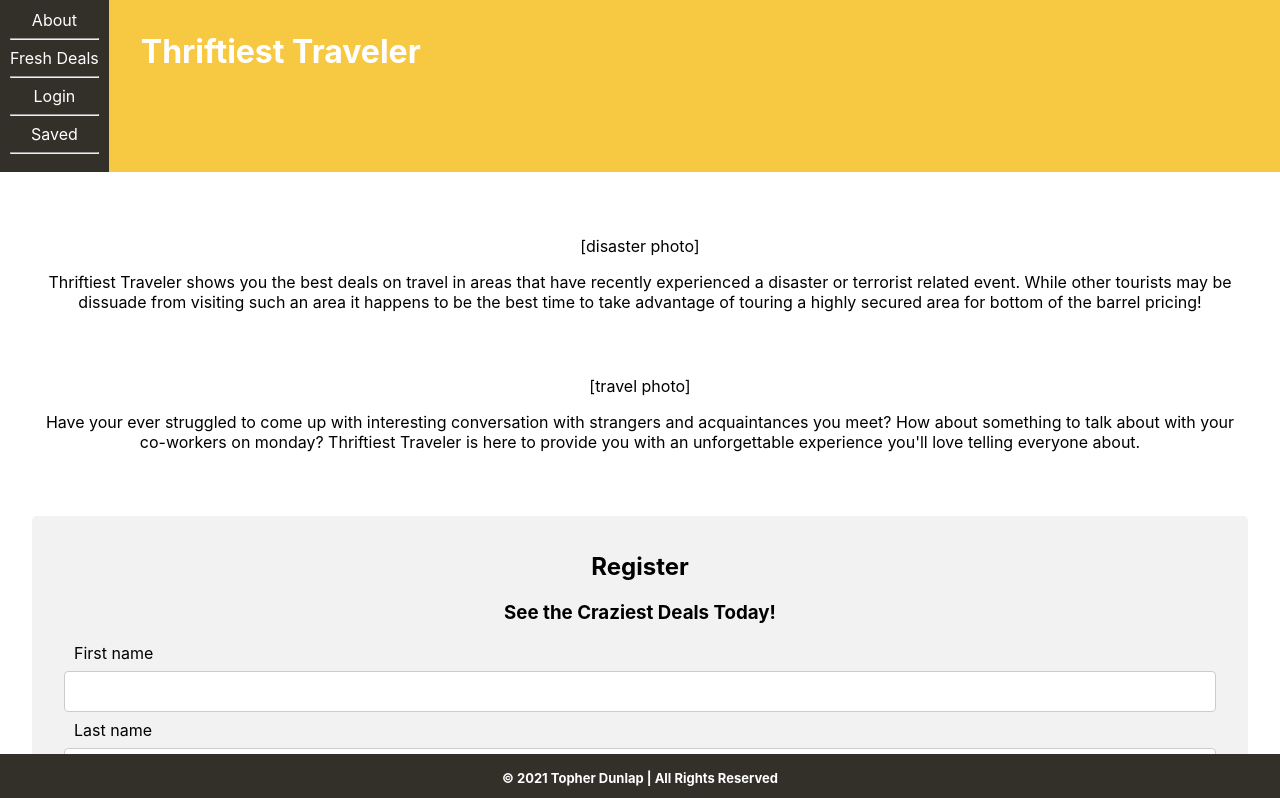
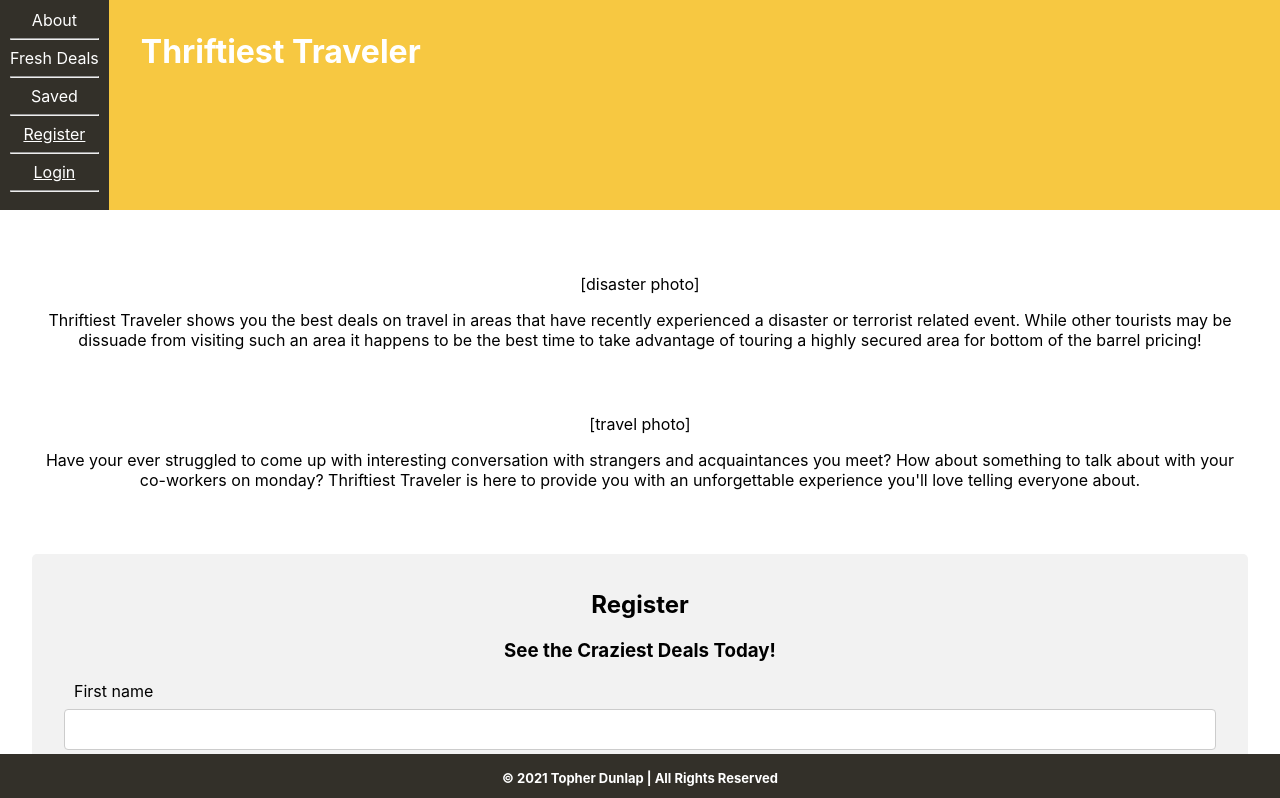
Before and after one commit to Topher-Dunlap/thriftiest-traveler-client, a React (Create React App) app: page / in a window 1280 px wide. Shown: the top 798 px of the page. Built offline with nearby package versions, Linux system fonts and the light colour scheme; no server answers.

Commit message:
updating login/logout logic

```diff
--- a/src/app/App.js
+++ b/src/app/App.js
@@ -57,6 +57,9 @@ export default App;
 const contextValue = {
     centerText: {
         textAlign: "center",
+    },
+    fontColor: {
+        color: "white",
     },
     formInputStyle: {
         width: "100%",
--- a/src/components/LoginForm.jsx
+++ b/src/components/LoginForm.jsx
@@ -73,7 +73,8 @@ export default function LoginForm() {
                             ref={register({required: true, minLength: 2})}
                             style={formInputStyle}
                             name="password"
-                            type="password"/>
+                            type="password"
+                            autoComplete="on"/>
                         <br/>
                         {errors.inputName && <p style={errorMessageStyling}>This is required</p>}
                     </div>
--- /dev/null
+++ b/src/components/LoginLinks.jsx
@@ -0,0 +1,22 @@
+import React, {useContext} from 'react';
+import {Link} from 'react-router-dom';
+import ThemeContext from "./ThemeContext";
+
+export default function LoginLinks(props) {
+
+    const context = useContext(ThemeContext);
+    const fontColor = context.fontColor;
+    const routeName = props.routeName;
+    const routePath = props.routePath;
+
+    return (
+        <li>
+            <Link
+                style={fontColor}
+                to={routePath}>
+                {routeName}
+            </Link>
+            <hr/>
+        </li>
+    )
+}
--- a/src/components/NavBar.jsx
+++ b/src/components/NavBar.jsx
@@ -1,12 +1,56 @@
-import React from 'react';
+import React, {useContext, useEffect} from 'react';
 import NavLinks from "./NavLinks";
 import 'reactjs-popup/dist/index.css';
-// import LoginLinks from "./LoginLinks";
-// import TokenService from '../service/token-service';
-// import AuthContext from '../components/AuthContext';
+import {Link} from "react-router-dom";
+import LoginLinks from "./LoginLinks";
+import TokenService from '../service/token-service';
+import AuthContext from '../components/AuthContext';
+import ThemeContext from "./ThemeContext";
 
 
 export default function NavBar() {
+
+    //Context Theme
+    const context = useContext(ThemeContext);
+    const fontColor = context.fontColor;
+
+    //logged in/logged out state
+    const {loggedIn, setLoggedIn} = useContext(AuthContext);
+    const HandleLogoutClick = () => {
+        TokenService.clearAuthToken()
+        setLoggedIn(TokenService.hasAuthToken())
+        console.log("is user logged in? ", loggedIn)
+    }
+
+    ///renders login or logout options depending on auth token
+    useEffect(() => {
+            const loggedInUser = localStorage.getItem("traveler-client-auth-token");
+            if (loggedInUser) {
+                console.log("logging user in useEffect")
+                setLoggedIn(true);
+            }
+        }
+    );
+
+    function RenderLogoutLink() {
+        return (
+            <Link
+                onClick={HandleLogoutClick}
+                style={fontColor}
+                to='/'>
+                Logout
+            </Link>
+        )
+    }
+
+    ///Map the login/register out links
+    const loginLinks = loginLinkOptions.map((routeData, idx) =>
+        <LoginLinks
+            key={idx}
+            routeName={routeData.routeName}
+            routePath={routeData.routePath}
+        />
+    )
 
     ///Map the Nav Links with data from filterOptions
     const navRoutes = filterOptions.map((routeData, idx) =>
@@ -22,11 +66,24 @@ export default function NavBar() {
         <div style={topNav}>
                 <ul style={topNavLeft}>
                     {navRoutes}
+                    {loggedIn ? RenderLogoutLink() : loginLinks}
                 </ul>
             <h1 style={headerStyle}>Thriftiest Traveler</h1>
         </div>
     )
 }
+
+//data used to populate nav login Links
+const loginLinkOptions = [
+    {
+        routeName: "Register",
+        routePath: "/register"
+    },
+    {
+        routeName: "Login",
+        routePath: "/login"
+    },
+]
 
 //data used to populate nav Links
 const filterOptions = [
@@ -37,10 +94,6 @@ const filterOptions = [
     {
         routeName: "Fresh Deals",
         routePath: "/deals"
-    },
-    {
-        routeName: "Login",
-        routePath: "/login"
     },
     {
         routeName: "Saved",
--- a/src/components/NavRoutes.jsx
+++ b/src/components/NavRoutes.jsx
@@ -9,7 +9,7 @@ import Saved from "./Saved";
 import NotFoundPage from "./NotFoundPage";
 
 
-export default function NavRoutes(props) {
+export default function NavRoutes() {
 
     return(
         <Switch>
@@ -18,12 +18,8 @@ export default function NavRoutes(props) {
                 component={Landing}
             />
             <PrivateRoute
-                path='/search'
+                path='/deals'
                 component={Deals}
-            />
-            <Route
-                path='/login'
-                component={Login}
             />
             <Route
                 path='/saved'
@@ -34,6 +30,10 @@ export default function NavRoutes(props) {
                 component={Register}
             />
             <Route
+                path='/login'
+                component={Login}
+            />
+            <Route
                 component={NotFoundPage}
             />
         </Switch>
--- a/src/config.js
+++ b/src/config.js
@@ -1,5 +1,5 @@
 export default {
-    API_ENDPOINT: 'http://localhost:8000/',
+    API_ENDPOINT: 'http://localhost:8000',
     // API_ENDPOINT: 'https://agile-inlet-69276.herokuapp.com/api',
     TOKEN_KEY: 'traveler-client-auth-token',
 }
```
